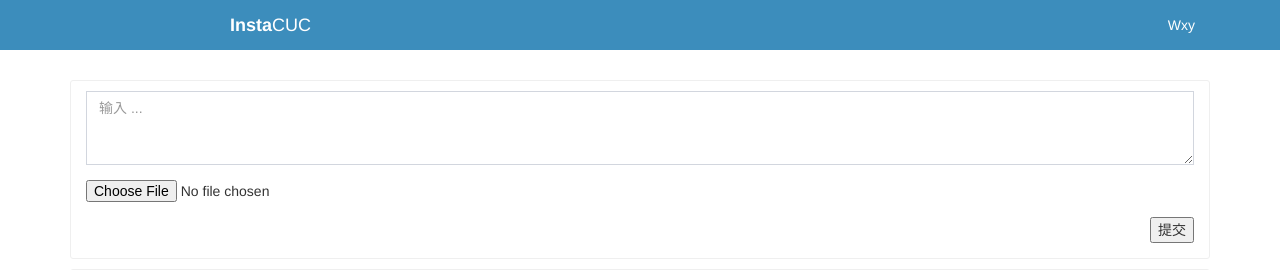
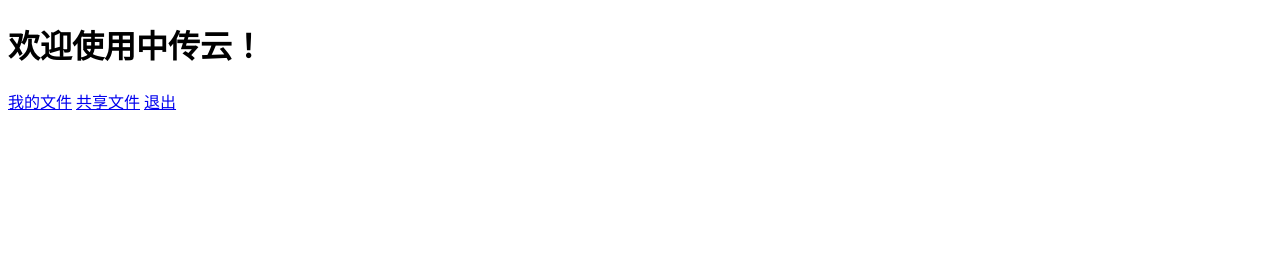
Before and after one commit to kalumasan/Cryptography_Practice, a Flask app: page / in a window 1280 px wide. Shown: the top 270 px of the page. After the commit the page ends 110 px from the top, so only its background shows below. Run offline with Flask 3, Linux system fonts and the light colour scheme; a user stored in the database is signed in; data comes from the database, SQL or seed files in the repository; parts of the project's set-up code (start-up, migrations or seed data) failed here and were passed over; some libraries are stand-ins or nearby versions; some web fonts are replaced.

Commit message:
实现上传文件的逻辑跳转（尚未解决公私钥问题需修改user的model文件

```diff
--- a/example/app/templates/home.html
+++ b/example/app/templates/home.html
@@ -1,24 +1,13 @@
-{% extends "base.html" %}
-
-{% block content -%}
-<div class="row" style="padding-top: 10px;margin-bottom: 10px;border-radius: 3px;border: 1px solid #efefef;">
-  <div class="col-md-12">
-    <form action="/api/posts" method="POST" enctype="multipart/form-data">
-      <div class="form-group">
-        <textarea name="text" class="form-control" rows="3" placeholder="输入 ..."></textarea>
-      </div>
-      <div class="form-group">
-        <input name="image" type="file" id="inputFile" />
-      </div>
-
-      <div class="form-group pull-right">
-        <button type="submit">提交</button>
-      </div>
-    </form>
-  </div>
-</div>
-
-<div id="posts" class="row" style="flex-direction: column;">
-
-</div>
-{%- endblock content %}
+<!DOCTYPE html>
+<html lang="en">
+<head>
+    <meta charset="UTF-8">
+    <title>Index</title>
+</head>
+<body>
+    <h1>欢迎使用中传云！</h1>
+    <a href="/files">我的文件</a>
+    <a href="/files/share">共享文件</a>
+    <a href="/auth/logout">退出</a>
+</body>
+</html>
--- a/example/config.py
+++ b/example/config.py
@@ -4,10 +4,10 @@ import os
 
 basedir = os.path.abspath(os.path.dirname(__file__))
 nacl_sk_path = "privateKey.pem"
-storage_path = "/path/storage"
+storage_path = "path/storage"
 
-def allowed_file_suffix_list():
-    return set(['.doc', '.docx', '.ppt', '.pptx', '.xls', '.xlsx', '.png', '.jpg', '.jpeg', '.gif'])
+
+allowed_file_suffix_list=['doc', 'docx', 'ppt', 'pptx', 'xls', 'xlsx', 'png', 'jpg', 'jpeg', 'gif']
 
 class BaseConfig:
     DEBUG = False
```
Also changed, not shown: example/instance/upload/1689471191390-20230509100223.png (deleted), example/instance/upload/1689471964308-v2-7927a1611f107d9ce0ac3f58854fef6c_r.jpg (deleted), example/instance/upload/1689471973562-v2-7927a1611f107d9ce0ac3f58854fef6c_r.jpg (deleted), example/instance/upload/1689479943843-v2-46079e15101420c72bfa0fae9e45b01c_r.jpg (deleted), 2 other files.
